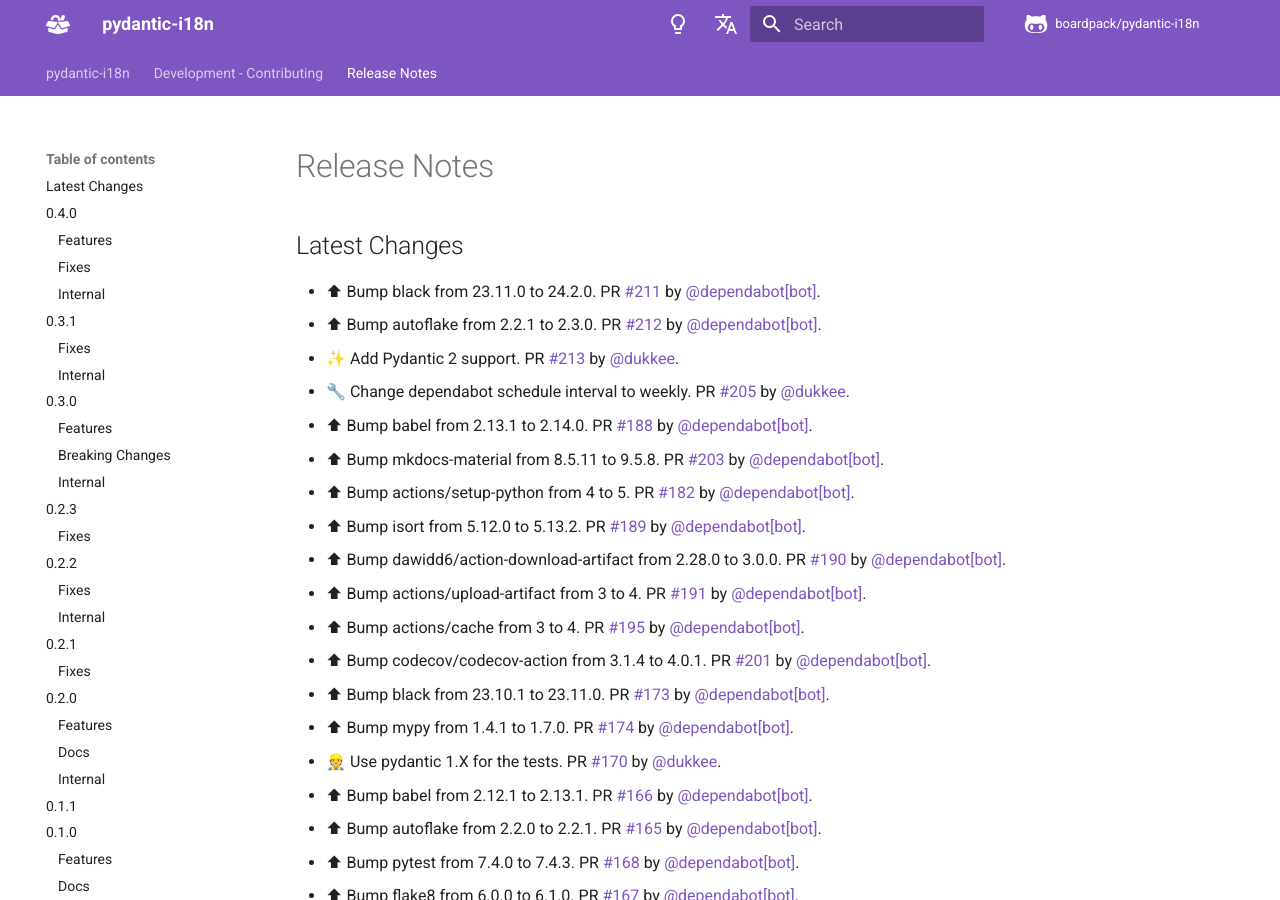
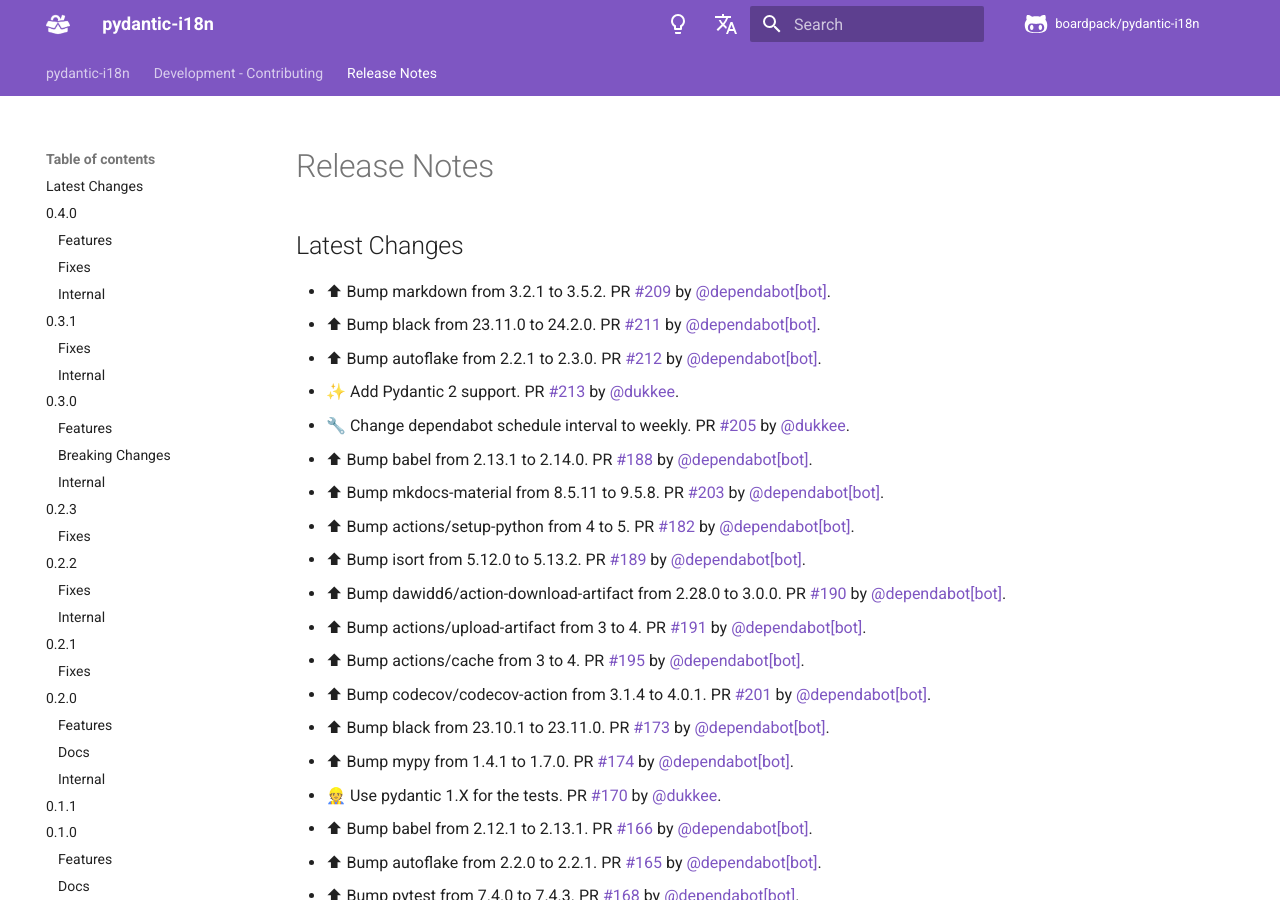
Before and after one commit to boardpack/pydantic-i18n, an MkDocs documentation site: the page built from docs/en/docs/release-notes.md, in a window 1280 px wide and 900 px high. Built offline with MkDocs 1.6.1 and Material for MkDocs 9.7.7, drawn with Linux system fonts in a browser that asks for light colours; comment, search, counter and statistics services are not loaded.

Commit message:
📝 Update release notes

```diff
--- a/docs/en/docs/release-notes.md
+++ b/docs/en/docs/release-notes.md
@@ -2,6 +2,7 @@
 
 ## Latest Changes
 
+* ⬆ Bump markdown from 3.2.1 to 3.5.2. PR [#209](https://github.com/boardpack/pydantic-i18n/pull/209) by [@dependabot[bot]](https://github.com/apps/dependabot).
 * ⬆ Bump black from 23.11.0 to 24.2.0. PR [#211](https://github.com/boardpack/pydantic-i18n/pull/211) by [@dependabot[bot]](https://github.com/apps/dependabot).
 * ⬆ Bump autoflake from 2.2.1 to 2.3.0. PR [#212](https://github.com/boardpack/pydantic-i18n/pull/212) by [@dependabot[bot]](https://github.com/apps/dependabot).
 * ✨ Add Pydantic 2 support. PR [#213](https://github.com/boardpack/pydantic-i18n/pull/213) by [@dukkee](https://github.com/dukkee).
```
